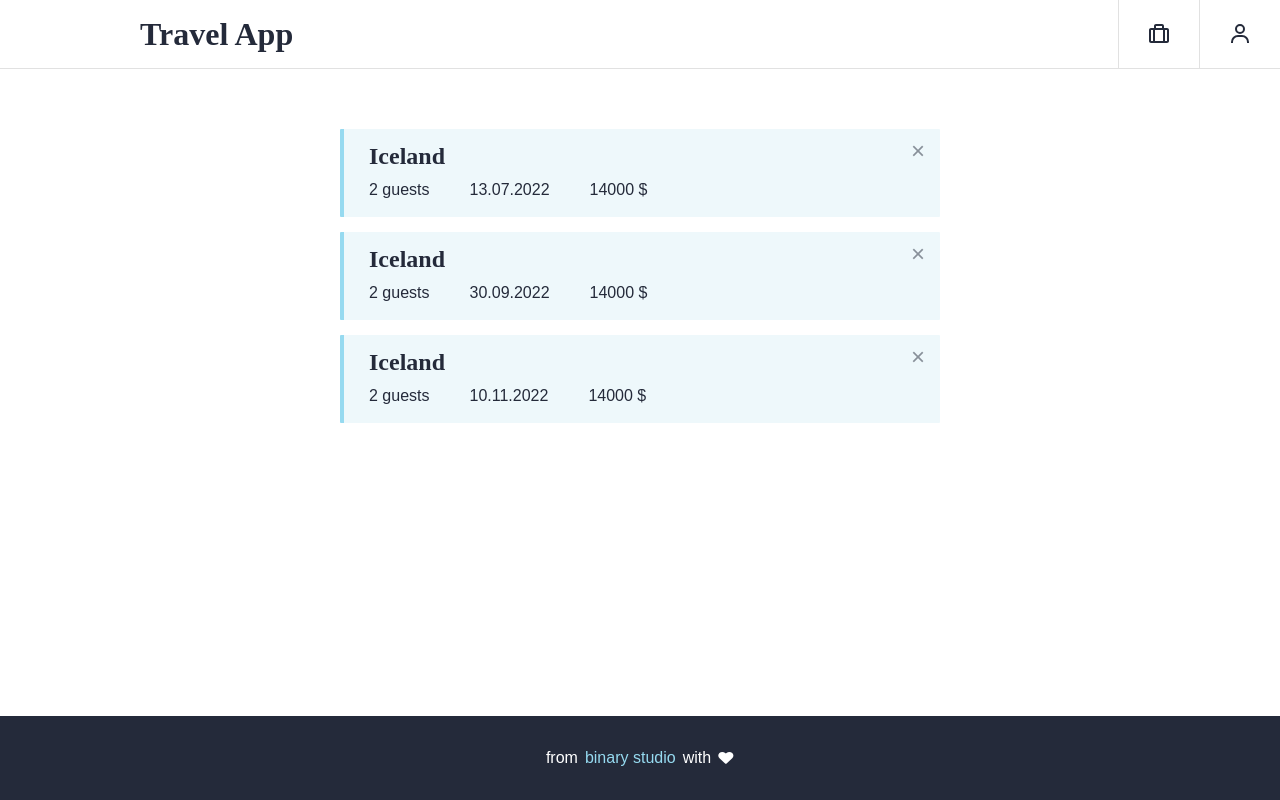
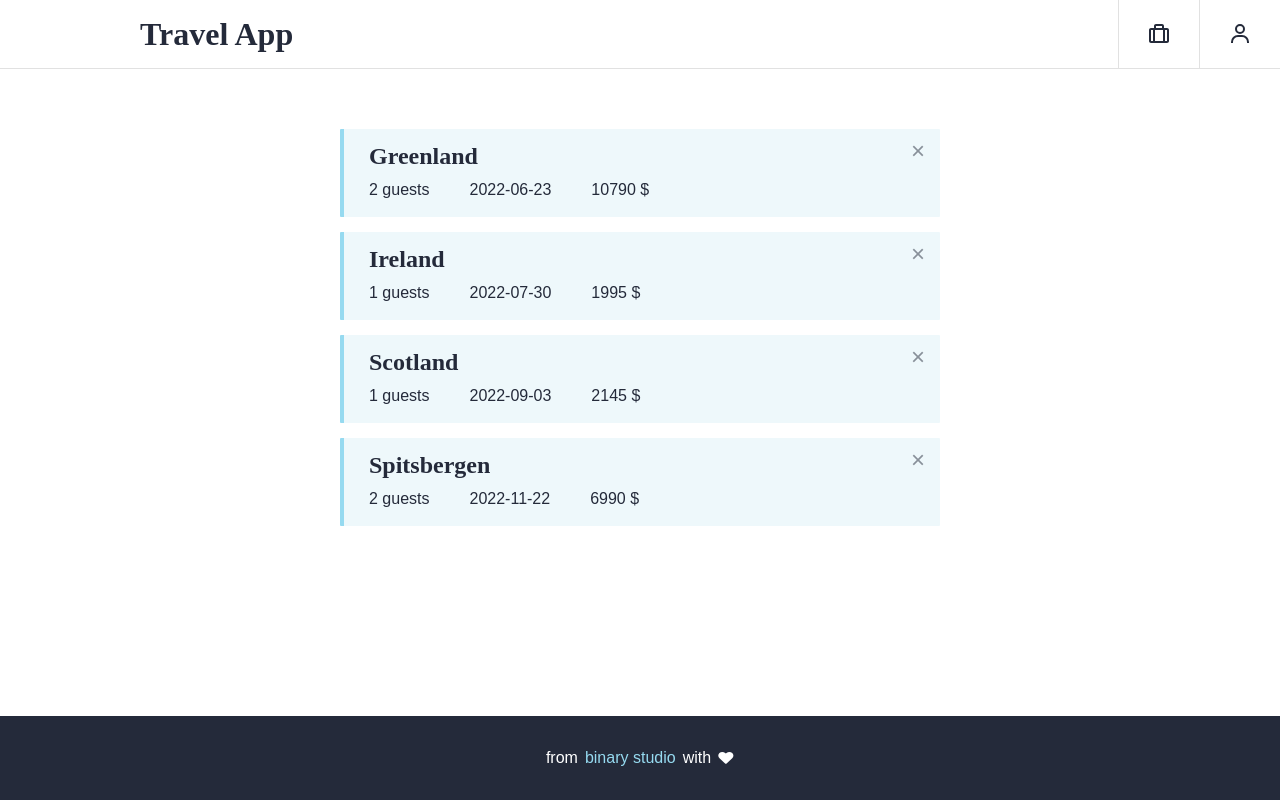
Before and after one commit to R0ixy/react-trip-app, a React (Create React App) app: page /bookings in a window 1280 px wide. Built offline with nearby package versions, Linux system fonts and the light colour scheme.

Commit message:
implemented booking logic

```diff
--- a/src/App.tsx
+++ b/src/App.tsx
@@ -6,7 +6,7 @@ import {Footer} from "./components/footer";
 import {SignIn} from "./components/sign-in";
 import {SignUp} from "./components/sign-up";
 import {MainPage} from "./components/mainPage/components/tripList";
-import {Bookings} from "./components/bookings";
+import {Bookings} from "./components/bookings/components/bookingsList";
 import {Trip} from "./components/trip";
 
 
--- /dev/null
+++ b/src/components/bookings/components/bookingCard/index.tsx
@@ -0,0 +1,27 @@
+import {iBooking} from "../../interfaces/iBooking";
+
+interface iBookingCardProps {
+    canceled: string[];
+    booking: iBooking;
+    setCanceled: (id: string[]) => void;
+}
+
+export const BookingCard = ({canceled, booking, setCanceled}: iBookingCardProps) => {
+
+    const handleCancel = () => {
+        setCanceled([...canceled, booking.id]);
+    }
+
+    return (
+        <li className="booking">
+            <h3 className="booking__title">{booking.trip.title}</h3>
+            <span className="booking__guests">{booking.guests} guests</span>
+            <span className="booking__date">{new Date(booking.date).toLocaleDateString('en-ca')}</span>
+            <span className="booking__total">{booking.totalPrice} $</span>
+            <button className="booking__cancel" title="Cancel booking" onClick={handleCancel}>
+                <span className="visually-hidden">Cancel booking</span>
+                ×
+            </button>
+        </li>
+    );
+}
--- /dev/null
+++ b/src/components/bookings/components/bookingsList/index.tsx
@@ -0,0 +1,27 @@
+import {useState} from "react";
+import bookings from '../../../../data/bookings.json';
+import {BookingCard} from "../bookingCard";
+
+
+export const Bookings = () => {
+    const [canceled, setCanceled] = useState(['']);
+
+    const bookingsList = bookings.filter(booking => canceled.indexOf(booking.id) === -1)
+        .sort(
+            (b1, b2) => new Date(b1.date).getTime() - new Date(b2.date).getTime()
+        )
+
+    return (
+        <main className="bookings-page">
+            <h1 className="visually-hidden">Travel App</h1>
+            <ul className="bookings__list">
+
+                {bookingsList.map((booking) => <BookingCard key={booking.id}
+                                                            booking={booking}
+                                                            canceled={canceled}
+                                                            setCanceled={setCanceled}/>)
+                }
+            </ul>
+        </main>
+    );
+}
--- a/src/components/bookings/index.tsx
+++ /dev/null
@@ -1,39 +0,0 @@
-export const Bookings = () => {
-    return (
-        <main className="bookings-page">
-            <h1 className="visually-hidden">Travel App</h1>
-            <ul className="bookings__list">
-                <li className="booking">
-                    <h3 className="booking__title">Iceland</h3>
-                    <span className="booking__guests">2 guests</span>
-                    <span className="booking__date">13.07.2022</span>
-                    <span className="booking__total">14000 $</span>
-                    <button className="booking__cancel" title="Cancel booking">
-                        <span className="visually-hidden">Cancel booking</span>
-                        ×
-                    </button>
-                </li>
-                <li className="booking">
-                    <h3 className="booking__title">Iceland</h3>
-                    <span className="booking__guests">2 guests</span>
-                    <span className="booking__date">30.09.2022</span>
-                    <span className="booking__total">14000 $</span>
-                    <button className="booking__cancel" title="Cancel booking">
-                        <span className="visually-hidden">Cancel booking</span>
-                        ×
-                    </button>
-                </li>
-                <li className="booking">
-                    <h3 className="booking__title">Iceland</h3>
-                    <span className="booking__guests">2 guests</span>
-                    <span className="booking__date">10.11.2022</span>
-                    <span className="booking__total">14000 $</span>
-                    <button className="booking__cancel" title="Cancel booking">
-                        <span className="visually-hidden">Cancel booking</span>
-                        ×
-                    </button>
-                </li>
-            </ul>
-        </main>
-    );
-}
--- /dev/null
+++ b/src/components/bookings/interfaces/iBooking.ts
@@ -0,0 +1,16 @@
+interface iTripDetails {
+    title: string;
+    duration: number;
+    price: number;
+}
+
+export interface iBooking {
+    id: string,
+    userId: string,
+    tripId: string,
+    guests: number,
+    date: string,
+    trip: iTripDetails,
+    totalPrice: number,
+    createdAt: string,
+}
```
